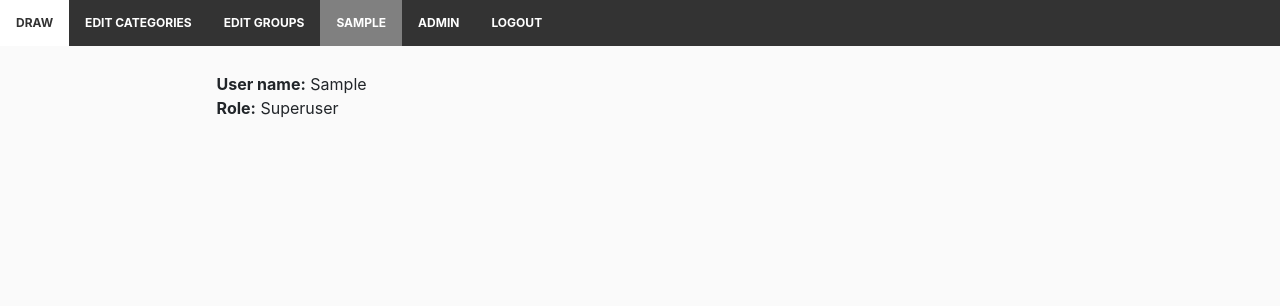
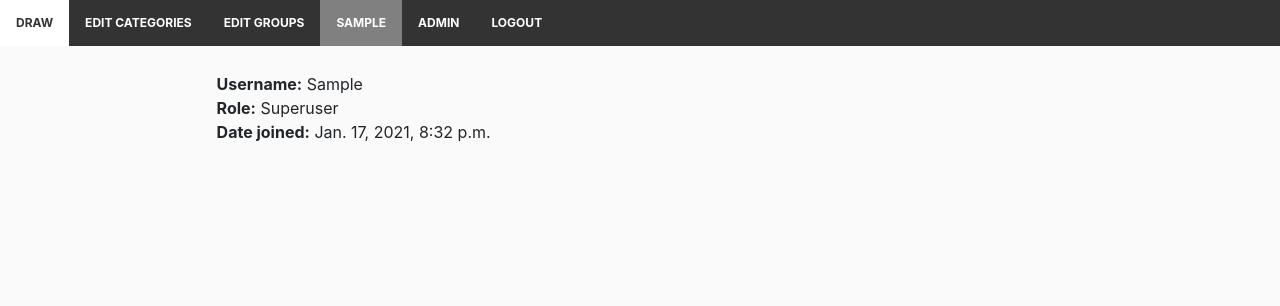
Before and after one commit to ericamatulis/paint-with-me, a Django app: page /profile in a window 1280 px wide. Shown: the top 306 px of the page. Run offline with Django 3.2, Linux system fonts and the light colour scheme; the visitor is signed in with stand-in values (Sample User, id 1); some libraries are stand-ins or nearby versions.

Commit message:
Added date to profile, allowed all users to edit/view no matter the role

```diff
--- a/personal/templates/personal/includes/navbaritems.html
+++ b/personal/templates/personal/includes/navbaritems.html
@@ -1,11 +1,9 @@
 
    {% with url_name=request.resolver_match.url_name %}
      {% if user.is_authenticated %}
-             <li class="{% if url_name == 'index' %}active{% endif %}"><a href="/">{% if user.is_superuser %}Draw{% else %}View{% endif %}</a></li>
-{% if user.is_superuser %}
+             <li class="{% if url_name == 'index' %}active{% endif %}"><a href="/">Draw</a></li>
             <li class="{% if url_name == 'category_edit' %}active{% endif %}"><a href="/category_edit">Edit Categories</a></li>
             <li class="{% if url_name == 'group_edit' %}active{% endif %}"><a href="/group_edit">Edit Groups</a></li>
-{% endif %}
              <li class="{% if url_name == 'profile' %}active{% endif %}"><a href="/profile">{{user.username|title}}</a></li>
 {% if user.is_superuser %}
                           <li><a href="/admin">Admin</a></li>
--- a/personal/templates/personal/profile.html
+++ b/personal/templates/personal/profile.html
@@ -4,9 +4,10 @@
 
 <div class="container center" style="width:90%;justify-content:center; ">
     <ul id="profile-items" class="right hide-on-med-and-down" style="list-style-type: none;">
-             <li><b>User name:</b> {{user.username|title}}</li>
+             <li><b>Username:</b> {{user.username|title}}</li>
              <li><b>Role:</b> {% if user.is_superuser %}Superuser{% else %}Basic{% endif %}
 </li>
+             <li><b>Date joined:</b> {{user.date_joined}}</li>
     </ul>
 </div>
 
```
Also changed, not shown: personal/templates/personal/home.html (+6 -6 lines).
